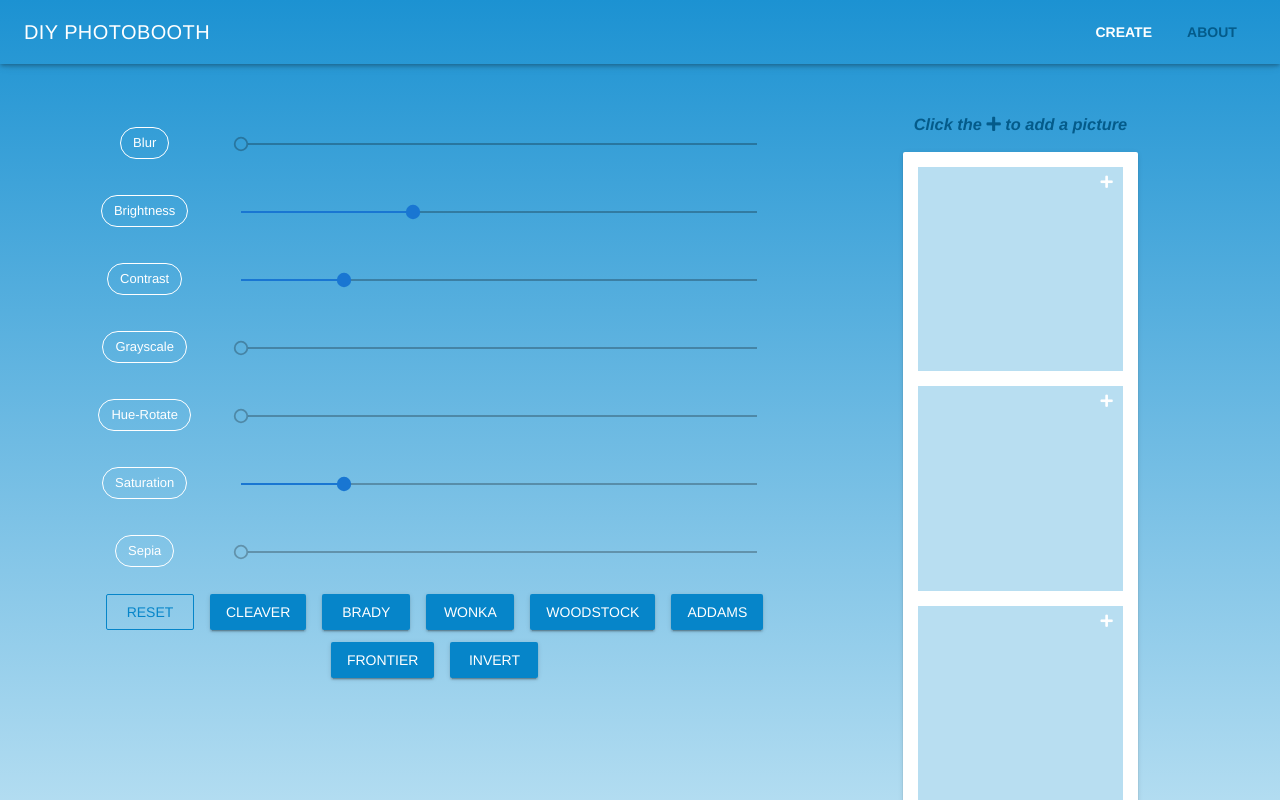
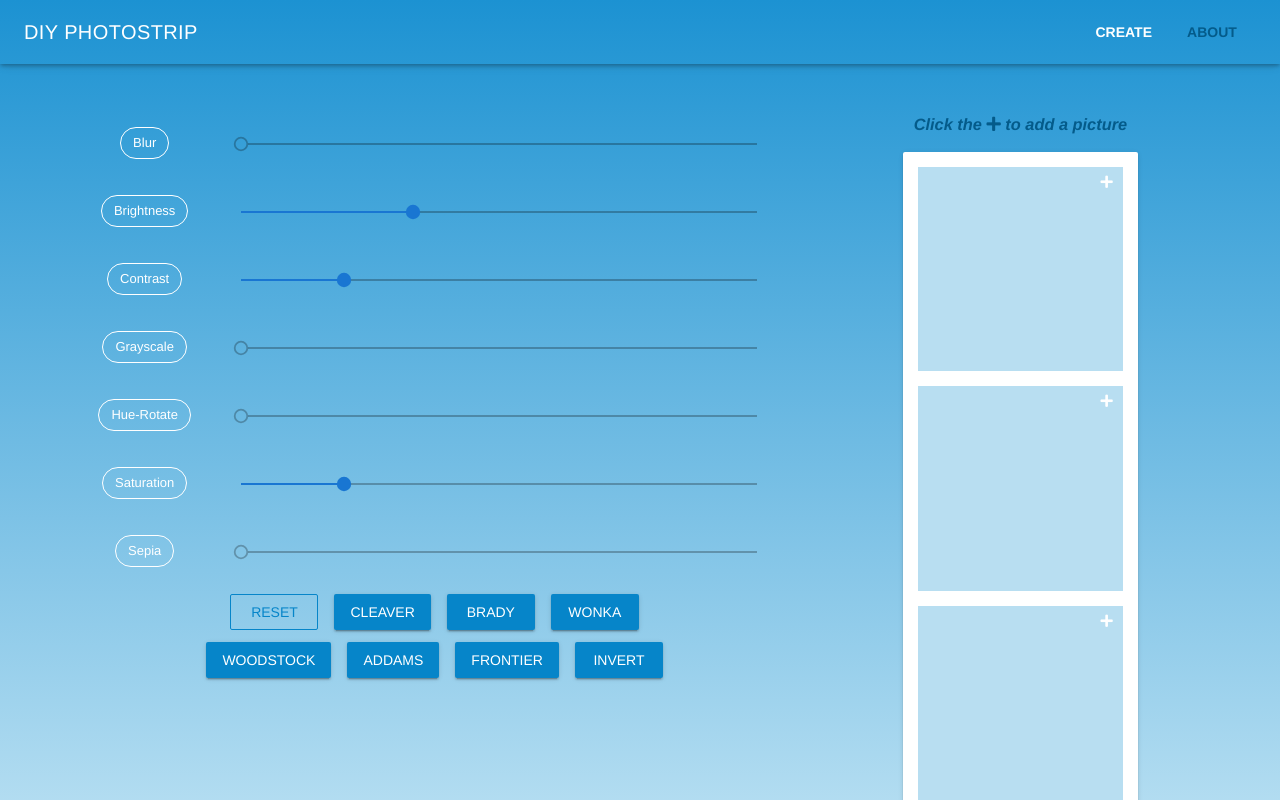
Before and after one commit to rosenshine/diy-photobooth, a Vue app: page / in a window 1280 px wide. Shown: the top 800 px of the page. Built offline with nearby package versions, Linux system fonts and the light colour scheme.

Commit message:
minor styling and site renaming

```diff
--- a/package.json
+++ b/package.json
@@ -1,5 +1,5 @@
 {
-  "name": "photobooth",
+  "name": "diy-photostrip",
   "version": "0.1.0",
   "private": true,
   "scripts": {
--- a/public/index.html
+++ b/public/index.html
@@ -14,13 +14,13 @@
     <meta http-equiv="X-UA-Compatible" content="IE=edge">
     <meta name="viewport" content="width=device-width,initial-scale=1.0">
     <link rel="icon" href="<%= BASE_URL %>favicon.ico">
-    <title>photobooth</title>
+    <title>diy photostrip</title>
     <link rel="stylesheet" href="https://fonts.googleapis.com/css?family=Roboto:100,300,400,500,700,900">
     <link rel="stylesheet" href="https://use.fontawesome.com/releases/v5.2.0/css/all.css" integrity="sha384-hWVjflwFxL6sNzntih27bfxkr27PmbbK/iSvJ+a4+0owXq79v+lsFkW54bOGbiDQ" crossorigin="anonymous">
   </head>
   <body>
     <noscript>
-      <strong>We're sorry but photobooth doesn't work properly without JavaScript enabled. Please enable it to continue.</strong>
+      <strong>We're sorry but diy photostrip doesn't work properly without JavaScript enabled. Please enable it to continue.</strong>
     </noscript>
     <div id="app"></div>
     <!-- built files will be auto injected -->
--- a/src/App.vue
+++ b/src/App.vue
@@ -2,7 +2,7 @@
   <v-app id="app">
     <div id="nav">
       <v-toolbar class="navbar">
-        <v-toolbar-title>DIY PHOTOBOOTH</v-toolbar-title>
+        <v-toolbar-title>DIY PHOTOSTRIP</v-toolbar-title>
         <v-spacer></v-spacer>
         <v-toolbar-items>
           <v-btn flat><router-link to="/">Create</router-link></v-btn>
--- a/src/components/FilterControls.vue
+++ b/src/components/FilterControls.vue
@@ -93,7 +93,8 @@
     </v-layout>
 
     <v-layout>
-      <v-flex xs12>
+      <v-flex xs2/>
+      <v-flex xs8>
         <v-btn
           xs3
           outline
```
Also changed, not shown: 2 other files (tests, documents, lock files or other folders).
